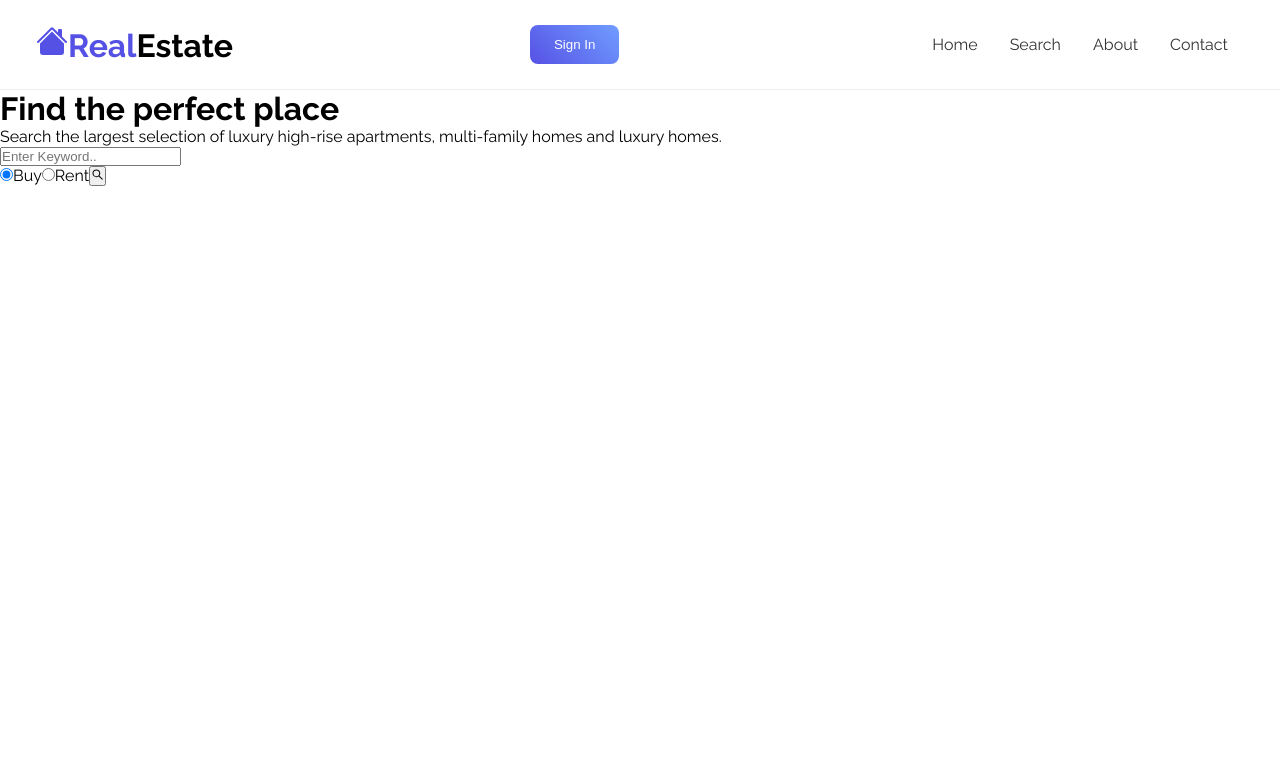
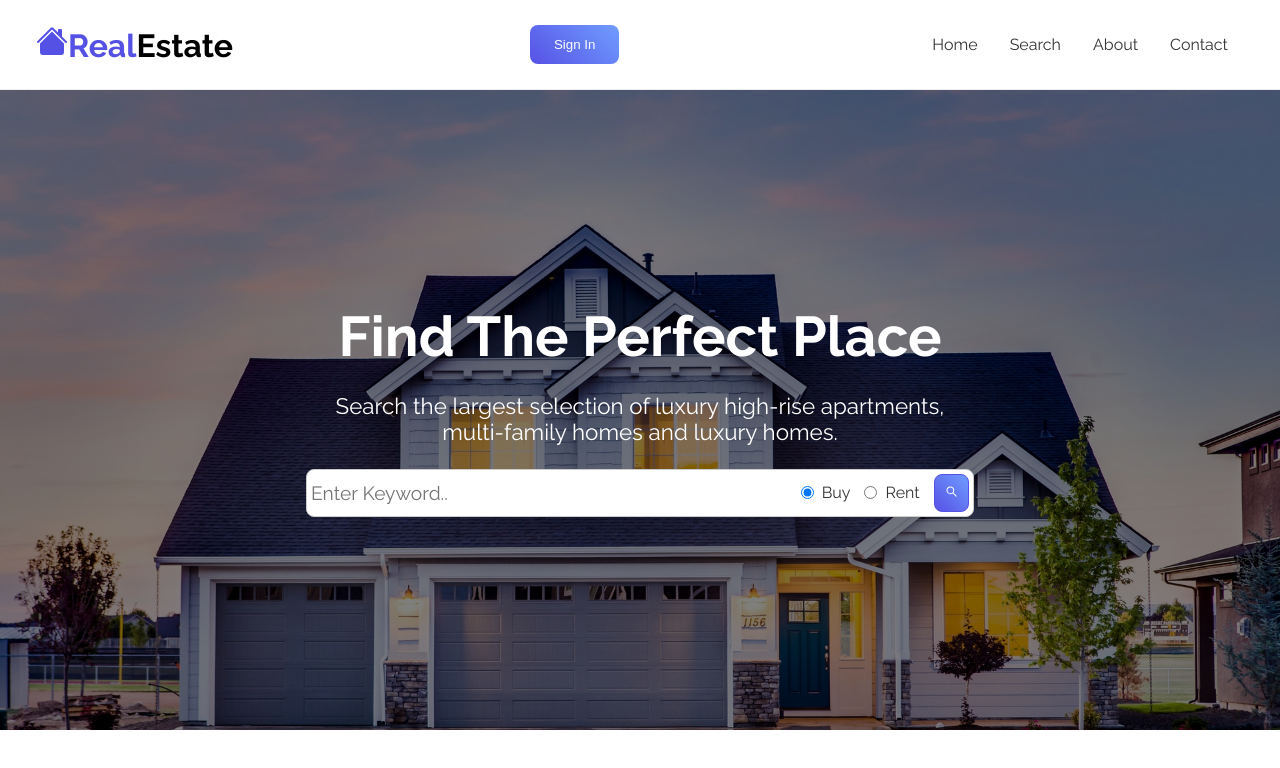
Before and after one commit to MaksBernatowicz/real-estate-app, a React (Create React App) app: page / in a window 1280 px wide. Shown: the top 768 px of the page. Built offline with nearby package versions, Linux system fonts and the light colour scheme.

Commit message:
styles for Hero section

```diff
--- a/src/components/hero/Hero.css
+++ b/src/components/hero/Hero.css
@@ -0,0 +1,95 @@
+ .hero {
+     background-color: rgba(0, 0, 0, .5);
+     color: #fff;
+     height: 80vh;
+     width: 100%;
+     position: relative;
+     margin-bottom: 4rem;
+ }
+
+ .hero:before {
+     content: '';
+     background: url('../../assets/hero-img.jpg') no-repeat center center/cover;
+     height: 100%;
+     width: 100%;
+     position: absolute;
+     top: 0;
+     left: 0;
+     z-index: -1;
+ }
+
+ .hero .content {
+     height: 100%;
+     display: flex;
+     flex-direction: column;
+     justify-content: center;
+     text-align: center;
+     max-width: 700px;
+     margin: auto;
+     padding: 1rem;
+ }
+
+ .hero h1 {
+     font-size: 3.5rem;
+     text-transform: capitalize;
+ }
+
+ .hero .search-text {
+     margin: 1.5rem;
+     font-size: 1.4rem;
+ }
+
+ .search {
+     display: flex;
+     background-color: #fff;
+     color: #333;
+     justify-content: space-between;
+     align-items: center;
+     border: 1px solid #ccc;
+     padding: 4px;
+     border-radius: 8px;
+ }
+
+ .search input[type=text] {
+     border: transparent;
+     background-color: transparent;
+     width: 400px;
+     font-size: 1.2rem;
+     font-family: 'Raleway', sans-serif;
+ }
+
+ .search input[type=text]:focus {
+     outline: none;
+ }
+
+ .search label {
+     padding: 0 14px 0 8px;
+ }
+
+ .search .radio {
+     display: flex;
+     align-items: center;
+ }
+
+ .search button {
+     background-image: linear-gradient(45deg, #5651e5 0%, #709dff 100%);
+     border: 1px solid #5651e5;
+     color: #fff;
+     padding: 10px;
+     border-radius: 8px;
+     cursor: pointer;
+ }
+
+ @media screen and (max-width: 940px) {
+     .hero {
+         height: 70vh;
+     }
+
+     .hero h1 {
+         font-size: 2.5rem;
+     }
+
+     .search input[type=text] {
+         width: 100%;
+     }
+ }
```
